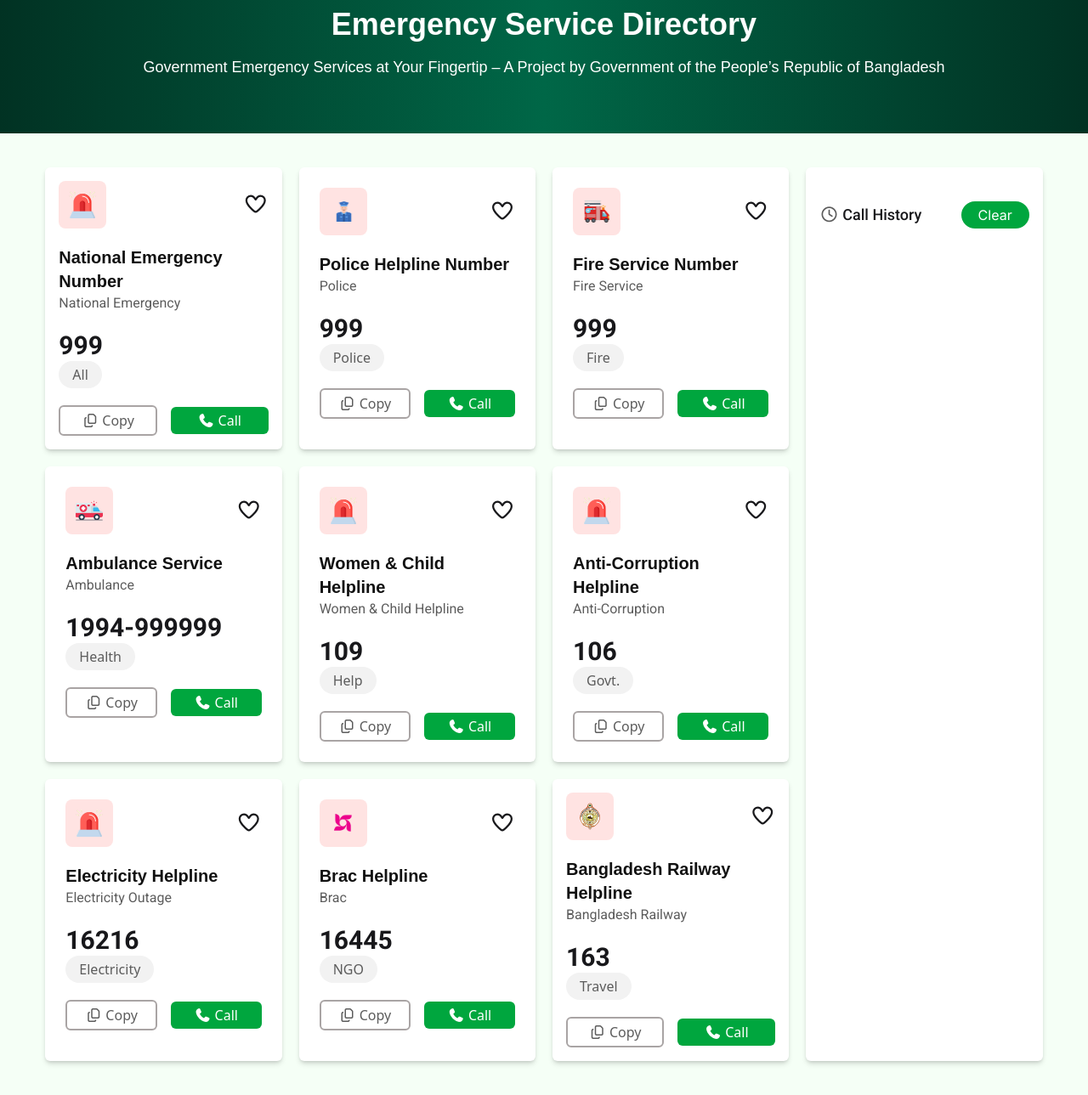
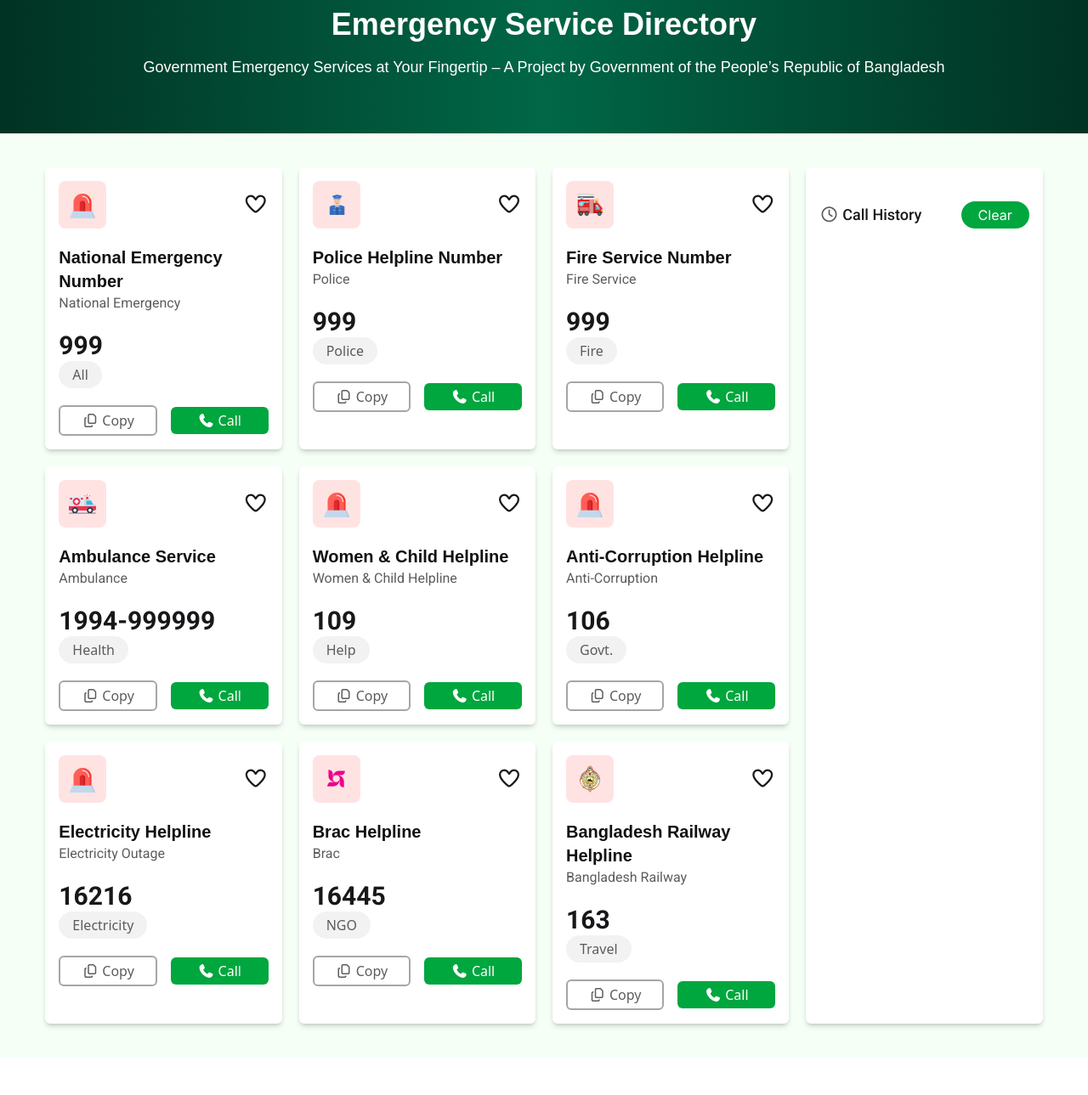
Before and after one commit to Maria-Sultana-Meem/Assignment-05-ph, a plain HTML site: page index.html in a window 1280 px wide. Shown: the part 243-1532 px from the top of the page at 85% size. After the commit the page ends 1488 px from the top, so only its background shows below. Drawn offline with nearby package versions, Linux system fonts and the light colour scheme; a web font is replaced by a local one.

Commit message:
complete

```diff
--- a/index.html
+++ b/index.html
@@ -133,7 +133,7 @@
             </div>
 
                 <!-- card-02  -->
-            <div  class="card p-6 bg-white rounded-md space-y-5  shadow-[#00000026] shadow-md">
+            <div  class="card p-4 bg-white rounded-md space-y-5  shadow-[#00000026] shadow-md">
                 <div class="flex justify-between items-center">
                     <div class="bg-[#ffe3e2] p-3 rounded-lg">
                         <img class="w-8 h-8 " src="./assets/police.png" alt="">
@@ -158,7 +158,7 @@
             </div>
 
                 <!-- card-03  -->
-            <div  class="card p-6 bg-white rounded-md space-y-5  shadow-[#00000026] shadow-md">
+            <div  class="card p-4 bg-white rounded-md space-y-5  shadow-[#00000026] shadow-md">
                 <div class="flex justify-between items-center">
                     <div class="bg-[#ffe3e2] p-3 rounded-lg">
                         <img class="w-8 h-8 " src="./assets/fire-service.png" alt="">
@@ -183,7 +183,7 @@
             </div>
 
                 <!-- card-04  -->
-            <div  class="card p-6 bg-white rounded-md space-y-5  shadow-[#00000026] shadow-md">
+            <div  class="card p-4 bg-white rounded-md space-y-5  shadow-[#00000026] shadow-md">
                 <div class="flex justify-between items-center">
                     <div class="bg-[#ffe3e2] p-3 rounded-lg">
                         <img class="w-8 h-8 " src="./assets/ambulance.png" alt="">
@@ -208,7 +208,7 @@
             </div>
 
                 <!-- card-05  -->
-            <div  class="card p-6 bg-white rounded-md space-y-5  shadow-[#00000026] shadow-md">
+            <div  class="card p-4 bg-white rounded-md space-y-5  shadow-[#00000026] shadow-md">
                 <div class="flex justify-between items-center">
                     <div class="bg-[#ffe3e2] p-3 rounded-lg">
                         <img class="w-8 h-8 " src="./assets/emergency.png" alt="">
@@ -233,7 +233,7 @@
             </div>
 
                 <!-- card-06  -->
-            <div  class="card p-6 bg-white rounded-md space-y-5  shadow-[#00000026] shadow-md">
+            <div  class="card p-4 bg-white rounded-md space-y-5  shadow-[#00000026] shadow-md">
                 <div class="flex justify-between items-center">
                     <div class="bg-[#ffe3e2] p-3 rounded-lg">
                         <img class="w-8 h-8 " src="./assets/emergency.png" alt="">
@@ -258,7 +258,7 @@
             </div>
 
                 <!-- card-07  -->
-            <div  class="card p-6 bg-white rounded-md space-y-5  shadow-[#00000026] shadow-md">
+            <div  class="card p-4 bg-white rounded-md space-y-5  shadow-[#00000026] shadow-md">
                 <div class="flex justify-between items-center">
                     <div class="bg-[#ffe3e2] p-3 rounded-lg">
                         <img class="w-8 h-8 " src="./assets/emergency.png" alt="">
@@ -283,7 +283,7 @@
             </div>
 
                 <!-- card-08  -->
-            <div  class="card p-6 bg-white rounded-md space-y-5  shadow-[#00000026] shadow-md">
+            <div  class="card p-4 bg-white rounded-md space-y-5  shadow-[#00000026] shadow-md">
                 <div class="flex justify-between items-center">
                     <div class="bg-[#ffe3e2] p-3 rounded-lg">
                         <img class="w-8 h-8 " src="./assets/brac.png" alt="">
```
Also changed, not shown: index.js (line endings or trailing spaces).
